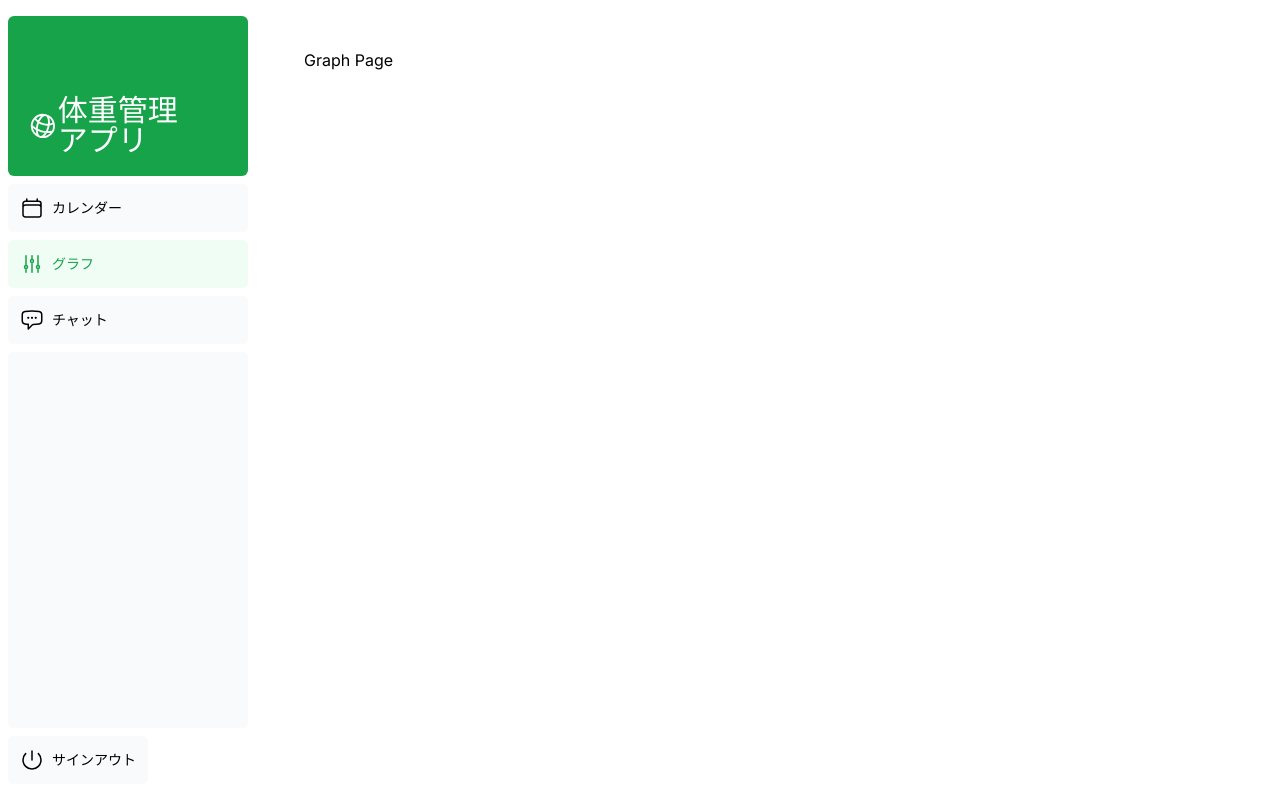
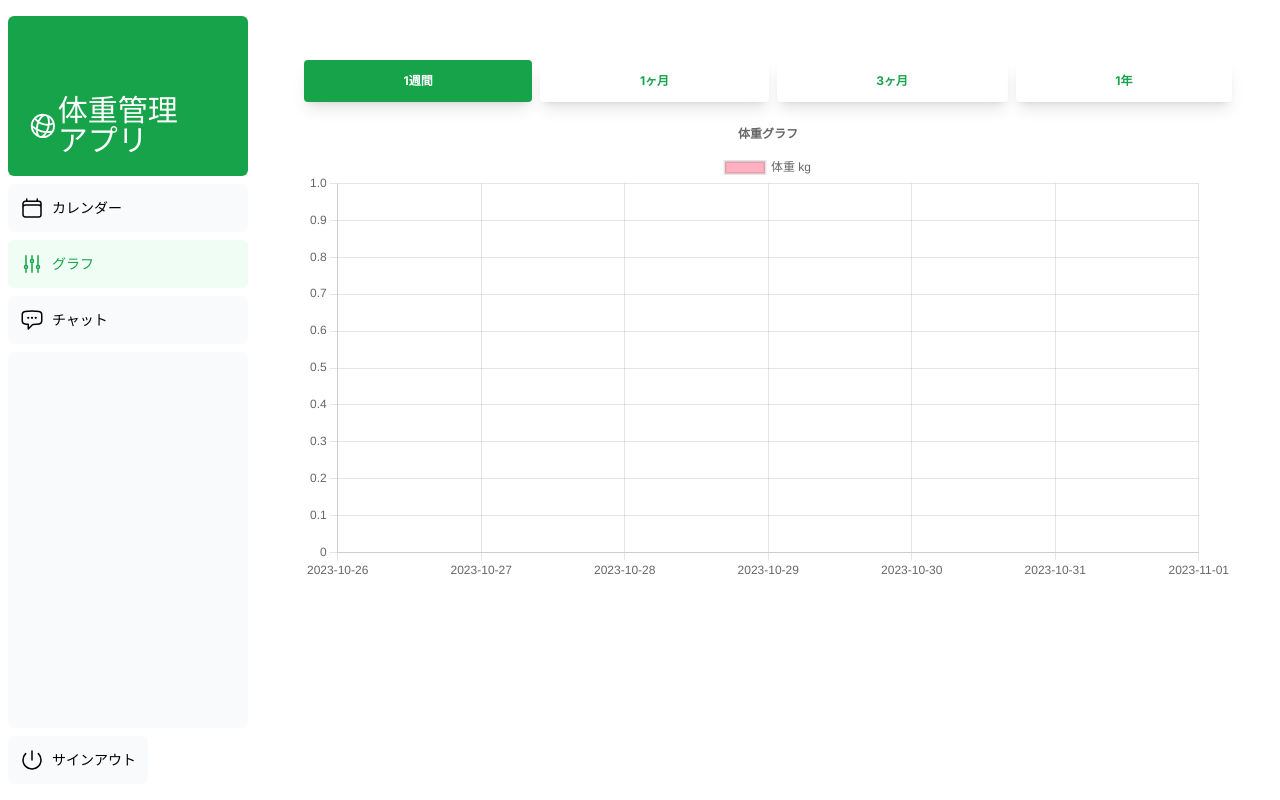
Before and after one commit to n-sakuma39/next-healthcare-app, a Next.js app: page /top/graph in a window 1280 px wide. Built offline with nearby package versions, Linux system fonts and the light colour scheme; no server answers; the database is empty; a web font is replaced by a local one.

Commit message:
graph機能追加

```diff
--- /dev/null
+++ b/app/lib/user.ts
@@ -0,0 +1,16 @@
+'use server';
+import { sql } from '@vercel/postgres';
+import { unstable_noStore as noStore } from 'next/cache';
+import { User } from '@/app/types/User';
+
+export const getUser = async (email: string): Promise<User> => {
+  noStore();
+  try {
+    const user = await sql<User>`SELECT *
+		FROM wm_users
+		WHERE email=${email}`;
+    return user.rows[0];
+  } catch (error) {
+    throw new Error('Database Error: Failed to get user for calender.');
+  }
+};
--- a/app/lib/data.ts
+++ b/app/lib/weight.ts
@@ -3,7 +3,7 @@ import { sql } from '@vercel/postgres';
 import { unstable_noStore as noStore } from 'next/cache';
 import { Weight } from '../types/Weight';
 
-export async function fetchWeights(email: string, month: number) {
+export async function fetchWeightsForCalender(email: string, month: number) {
   noStore();
   try {
     // カレンダーは前後月も少し表示されるため、3カ月分取得する
@@ -14,7 +14,23 @@ export async function fetchWeights(email: string, month: number) {
     } AND ${month - 1} <= EXTRACT(MONTH FROM date)`;
     return weight.rows;
   } catch (error) {
-    throw new Error('Database Error: Failed to fetch Weight list.');
+    throw new Error('Database Error: Failed to fetch Weight list for calender.');
+  }
+}
+
+export async function fetchWeightsForGraph(email: string, range: number) {
+  noStore();
+  try {
+    const day = new Date();
+    day.setDate(day.getDate() - range);
+    const weight = await sql<Weight>`SELECT *
+      FROM wm_weights
+      WHERE user_id=(SELECT id FROM wm_users WHERE email=${email}) AND date > ${
+      day.toISOString().split('T')[0]
+    };`;
+    return weight.rows;
+  } catch (error) {
+    throw new Error('Database Error: Failed to fetch Weight list for graph.');
   }
 }
 
--- a/app/top/calender/page.tsx
+++ b/app/top/calender/page.tsx
@@ -6,10 +6,12 @@ import interactionPlugin, { DateClickArg } from '@fullcalendar/interaction';
 import jaLocale from '@fullcalendar/core/locales/ja';
 import { useCallback, useEffect, useState } from 'react';
 import { InputModal } from '@/app/ui/calender/InputModal';
-import { fetchWeights } from '@/app/lib/data';
-import { auth } from '@/auth';
+import { fetchWeightsForCalender } from '@/app/lib/weight';
 import { getSession } from '@/app/lib/actions';
 import { UserSession } from '@/app/types/UserSession';
+import { getUser } from '@/app/lib/user';
+import { User } from '@/app/types/User';
+import { redirect } from 'next/navigation';
 
 type AddEventState = {
   date: string;
@@ -25,6 +27,8 @@ type Event = {
 
 export default function Page() {
   const [email, setEmail] = useState<string>('');
+  const [heights, setHeights] = useState<number>(0);
+  const [currentWeights, setCurrentWeights] = useState<number>(0);
   const [initialEvent, setInitialEvent] = useState<Event[]>([]);
   const [isOpenModal, setIsOpenModal] = useState<boolean>(false);
   const [addEvent, setAddEvent] = useState<AddEventState>({ date: '', calenderApi: undefined });
@@ -32,11 +36,16 @@ export default function Page() {
   useEffect(() => {
     const data = async () => {
       const session: UserSession = await getSession();
-      setEmail(session.email);
+      const user: User = await getUser(session.email);
+      if (user === undefined) {
+        redirect('/');
+      }
+      setEmail(user.email);
+      setHeights(user.height);
 
       const currentDate: Date = new Date();
       const currentMonth: number = currentDate.getMonth() + 1;
-      const weightList = await fetchWeights(session.email, currentMonth);
+      const weightList = await fetchWeightsForCalender(session.email, currentMonth);
       const initialEventList: Event[] = [];
       weightList.forEach((weight) => {
         const event: Event = {
@@ -46,6 +55,11 @@ export default function Page() {
           display: 'list-item',
         };
         initialEventList.push(event);
+
+        const compareDate = new Date(weight.date);
+        if (compareDate.toDateString() === currentDate.toDateString()) {
+          setCurrentWeights(weight.weight);
+        }
       });
       setInitialEvent(initialEventList);
     };
@@ -75,7 +89,10 @@ export default function Page() {
         }}
         events={initialEvent}
       />
-      <p className="text-[30px]">現在の体重：</p>
+      <p className="text-[30px]">今日の体重: {currentWeights} kg</p>
+      <p className="text-[20px]">
+        BMI: {(currentWeights / (heights / 100) / (heights / 100)).toFixed(1)}
+      </p>
       {isOpenModal && (
         <InputModal
           email={email}
--- a/app/top/graph/page.tsx
+++ b/app/top/graph/page.tsx
@@ -1,9 +1,92 @@
-import { Metadata } from 'next';
+'use client';
 
-export const metadata: Metadata = {
-  title: 'グラフ',
-};
+import { getSession } from '@/app/lib/actions';
+import { fetchWeightsForGraph } from '@/app/lib/weight';
+import { UserSession } from '@/app/types/UserSession';
+import { Weight } from '@/app/types/Weight';
+import { GraphTab, GraphTabs } from '@/app/ui/graph/GraphTabs';
+import {
+  Chart as ChartJS,
+  CategoryScale,
+  LinearScale,
+  PointElement,
+  LineElement,
+  Title,
+  Tooltip,
+  Legend,
+} from 'chart.js';
+import { useEffect, useState } from 'react';
+import { Line } from 'react-chartjs-2';
+import { Tabs, TabsHeader, TabsBody, Tab, TabPanel } from '@material-tailwind/react';
+
+ChartJS.register(CategoryScale, LinearScale, PointElement, LineElement, Title, Tooltip, Legend);
 
 export default function Page() {
-  return <p>Graph Page</p>;
+  const [dayRange, setDayRange] = useState<number>(7);
+  const [weights, setWeights] = useState<Weight[]>([]);
+  const [labels, setLabels] = useState<string[]>([]);
+
+  useEffect(() => {
+    const data = async () => {
+      const session: UserSession = await getSession();
+      const weightList = await fetchWeightsForGraph(session.email, dayRange);
+      weightList.sort((a, b) => {
+        const x = new Date(a.date);
+        const y = new Date(b.date);
+        return x.getTime() - y.getTime();
+      });
+      setWeights(weightList);
+    };
+
+    // label生成
+    const currentDate = new Date();
+    const startDate = new Date();
+    startDate.setDate(currentDate.getDate() - dayRange + 1);
+    let labelArray: string[] = [];
+    while (startDate <= currentDate) {
+      labelArray.push(startDate.toISOString().split('T')[0]);
+      startDate.setDate(startDate.getDate() + 1);
+    }
+    setLabels(labelArray);
+
+    // data fetch
+    data();
+  }, [dayRange]);
+
+  const options = {
+    responsive: true,
+    plugins: {
+      legend: {
+        position: 'top' as const,
+      },
+      title: {
+        display: true,
+        text: '体重グラフ',
+      },
+    },
+  };
+
+  const data = {
+    labels,
+    datasets: [
+      {
+        label: '体重 kg',
+        data: weights
+          .filter((weight) => {
+            const day = new Date(weight.date);
+            day.setDate(day.getDate() + 1);
+            return labels.includes(day.toISOString().split('T')[0]);
+          })
+          .map((item) => item['weight']),
+        backgroundColor: 'rgba(255, 99, 132, 0.5)',
+      },
+    ],
+  };
+
+  return (
+    <div>
+      <GraphTabs setDayRange={setDayRange} />
+      <Line options={options} data={data} />
+    </div>
+  );
 }
--- a/app/ui/calender/InputModal.tsx
+++ b/app/ui/calender/InputModal.tsx
@@ -1,7 +1,7 @@
 import { Button } from '../common/Button';
 import { PlayIcon, XMarkIcon } from '@heroicons/react/24/outline';
 import { useState } from 'react';
-import { registerWeight } from '@/app/lib/data';
+import { registerWeight } from '@/app/lib/weight';
 import { CalendarApi } from '@fullcalendar/core/index.js';
 import clsx from 'clsx';
 
--- /dev/null
+++ b/app/ui/graph/GraphTabs.tsx
@@ -0,0 +1,83 @@
+import React from 'react';
+
+export const GraphTabs = ({ setDayRange }: { setDayRange: (range: number) => void }) => {
+  const [openTab, setOpenTab] = React.useState(1);
+  return (
+    <>
+      <div className="flex flex-wrap">
+        <div className="w-full">
+          <ul className="flex mb-0 list-none flex-wrap pt-3 pb-4 flex-row" role="tablist">
+            <li className="-mb-px mr-2 last:mr-0 flex-auto text-center">
+              <button
+                className={
+                  'text-xs w-full font-bold uppercase px-5 py-3 shadow-lg rounded block leading-normal ' +
+                  (openTab === 1 ? 'text-white bg-green-600' : 'text-green-600 bg-white')
+                }
+                onClick={(e) => {
+                  e.preventDefault();
+                  setOpenTab(1);
+                  setDayRange(7);
+                }}
+                data-toggle="tab"
+                role="tablist"
+              >
+                1週間
+              </button>
+            </li>
+            <li className="-mb-px mr-2 last:mr-0 flex-auto text-center">
+              <button
+                className={
+                  'text-xs w-full font-bold uppercase px-5 py-3 shadow-lg rounded block leading-normal ' +
+                  (openTab === 2 ? 'text-white bg-green-600' : 'text-green-600 bg-white')
+                }
+                onClick={(e) => {
+                  e.preventDefault();
+                  setOpenTab(2);
+                  setDayRange(31);
+                }}
+                data-toggle="tab"
+                role="tablist"
+              >
+                1ヶ月
+              </button>
+            </li>
+            <li className="-mb-px mr-2 last:mr-0 flex-auto text-center">
+              <button
+                className={
+                  'text-xs w-full font-bold uppercase px-5 py-3 shadow-lg rounded block leading-normal ' +
+                  (openTab === 3 ? 'text-white bg-green-600' : 'text-green-600 bg-white')
+                }
+                onClick={(e) => {
+                  e.preventDefault();
+                  setOpenTab(3);
+                  setDayRange(92);
+                }}
+                data-toggle="tab"
+                role="tablist"
+              >
+                3ヶ月
+              </button>
+            </li>
+            <li className="-mb-px mr-2 last:mr-0 flex-auto text-center">
+              <button
+                className={
+                  'text-xs w-full font-bold uppercase px-5 py-3 shadow-lg rounded block leading-normal ' +
+                  (openTab === 4 ? 'text-white bg-green-600' : 'text-green-600 bg-white')
+                }
+                onClick={(e) => {
+                  e.preventDefault();
+                  setOpenTab(4);
+                  setDayRange(365);
+                }}
+                data-toggle="tab"
+                role="tablist"
+              >
+                1年
+              </button>
+            </li>
+          </ul>
+        </div>
+      </div>
+    </>
+  );
+};
--- a/package.json
+++ b/package.json
@@ -19,11 +19,13 @@
     "@heroicons/react": "^2.0.18",
     "@vercel/postgres": "^0.5.1",
     "bcrypt": "^5.1.1",
+    "chart.js": "^4.4.0",
     "clsx": "^2.0.0",
     "next": "14.0.1",
     "next-auth": "^5.0.0-beta.3",
     "next-transpile-modules": "^10.0.1",
     "react": "^18",
+    "react-chartjs-2": "^5.2.0",
     "react-dom": "^18",
     "uuid": "^9.0.1",
     "zod": "^3.22.4"
```
Also changed, not shown: 1 other file (tests, documents, lock files or other folders).
